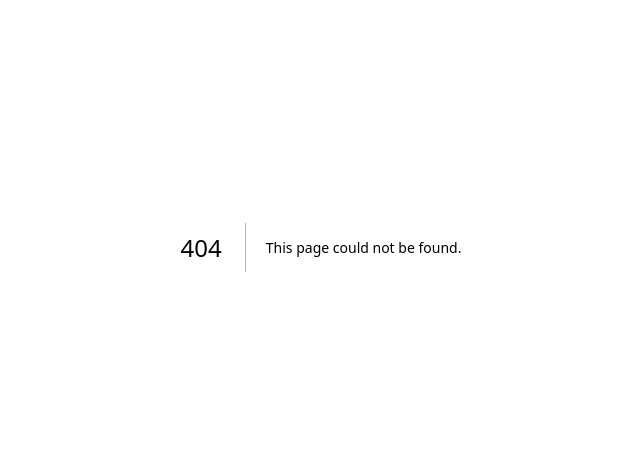
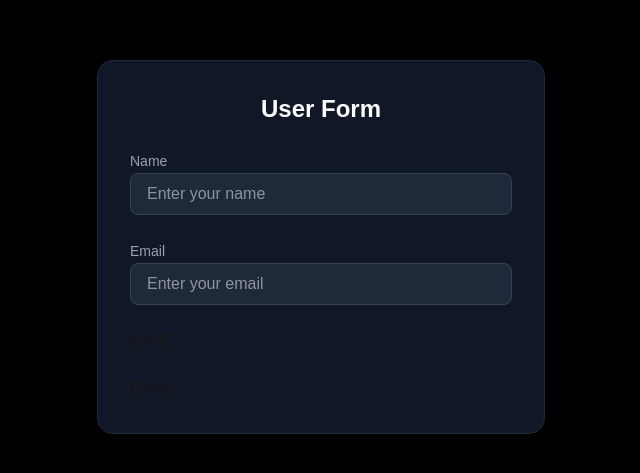
Before and after one commit to Rajender-01/react-hooks-journey, a Next.js app: page /hooks/usestate/intermediate in a window 1280 px wide. Before the commit this address had no page. Shown: the part 153-626 px from the top of the page, without its empty margins (319-959 px from the left). Built offline with nearby package versions, Linux system fonts and the light colour scheme.

Commit message:
feat: add Beginner and Intermediate components with user form functionality

```diff
--- /dev/null
+++ b/src/app/hooks/usestate/basic/page.tsx
@@ -0,0 +1,7 @@
+import Beginner from "@/src/hooks-learning/01-basic-hooks/useState/Beginner";
+
+const page = () => {
+  return <Beginner />;
+};
+
+export default page;
--- /dev/null
+++ b/src/app/hooks/usestate/intermediate/page.tsx
@@ -0,0 +1,9 @@
+import Intermediate from "@/src/hooks-learning/01-basic-hooks/useState/Intermediate"
+
+const page = () => {
+  return (
+    <Intermediate/>
+  )
+}
+
+export default page
--- /dev/null
+++ b/src/hooks-learning/01-basic-hooks/useState/Intermediate.tsx
@@ -0,0 +1,67 @@
+"use client";
+import { useState } from "react";
+
+interface FormData {
+  name: string;
+  email: string;
+}
+
+const INITIAL_DATA: FormData = {
+  name: "",
+  email: "",
+};
+
+const Intermediate = (): React.JSX.Element => {
+  const [formData, setFormData] = useState<FormData>(INITIAL_DATA);
+  console.log(formData);
+
+  const handleChange = (event: React.ChangeEvent<HTMLInputElement>): void => {
+    const { name, value } = event.target;
+    setFormData((prev) => ({ ...prev, [name as keyof FormData]: value }));
+  };
+
+  return (
+    <div className="min-h-screen w-full bg-black flex items-center justify-center px-4">
+      <form className="w-full max-w-md bg-gray-900 border border-gray-800 rounded-2xl p-8 shadow-2xl space-y-6">
+
+        <h2 className="text-2xl font-bold text-white text-center">
+          User Form
+        </h2>
+
+        <div className="space-y-2">
+          <label htmlFor="name" className="text-gray-400 text-sm">
+            Name
+          </label>
+          <input
+            type="text"
+            name="name"
+            placeholder="Enter your name"
+            value={formData.name}
+            onChange={handleChange}
+            id="name"
+            className="w-full bg-gray-800 text-white border border-gray-700 rounded-lg px-4 py-2 focus:outline-none focus:ring-2 focus:ring-green-500 focus:border-transparent transition"
+          />
+        </div>
+
+        <div className="space-y-2">
+          <label htmlFor="email" className="text-gray-400 text-sm">
+            Email
+          </label>
+          <input
+            type="email"
+            name="email"
+            placeholder="Enter your email"
+            value={formData.email}
+            onChange={handleChange}
+            id="email"
+            className="w-full bg-gray-800 text-white border border-gray-700 rounded-lg px-4 py-2 focus:outline-none focus:ring-2 focus:ring-green-500 focus:border-transparent transition"
+          />
+        </div>
+        <p>NAME: {formData.name}</p>
+        <p>EMAIL: {formData.email}</p>
+      </form>
+    </div>
+  );
+};
+
+export default Intermediate;
```
